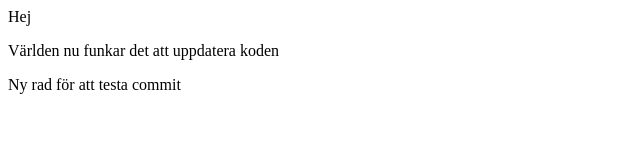
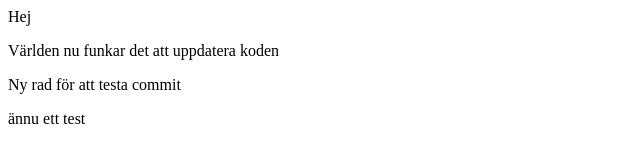
Before and after one commit to yetnetbehailu/hkr-test2, a plain HTML site: page index.html in a window 1280 px wide. Shown: the full height of the page, 0-640 px from the left. Drawn offline with Linux system fonts and the light colour scheme.

Commit message:
ny commit

```diff
--- a/index.html
+++ b/index.html
@@ -9,5 +9,6 @@
     <div>Hej</div>
     <p>Världen nu funkar det att uppdatera koden</p>
     <p>Ny rad för att testa commit</p>
+    <p>ännu ett test</p>
   </body>
 </html>
```
